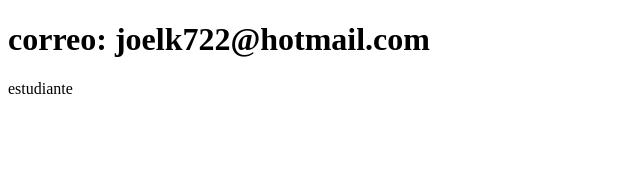
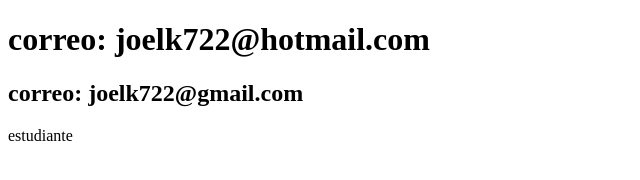
Before and after one commit to Giovax72/sistema-de-regidtros, a plain HTML site: page contacto.html in a window 1280 px wide. Shown: the whole page, without its empty margins (0-640 px from the left). Drawn offline with Linux system fonts and the light colour scheme.

Commit message:
agrega archivo de contacto

```diff
--- a/contacto.html
+++ b/contacto.html
@@ -7,6 +7,7 @@
 </head>
 <body>
     <h1> correo: joelk722@hotmail.com</h1>
+    <h2>correo: joelk722@gmail.com</h2>
       <p>estudiante</p>
 </body>
 </html>
```
